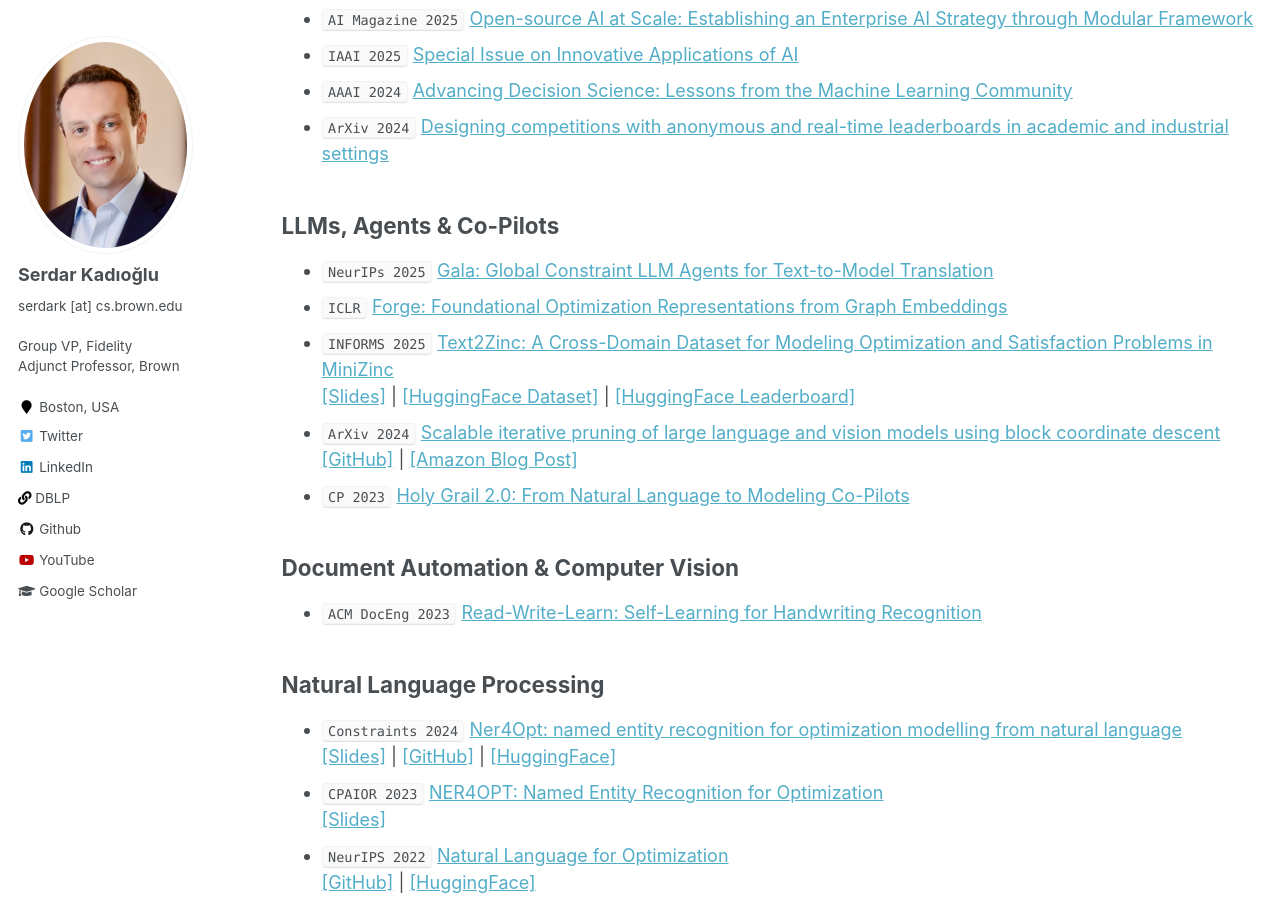
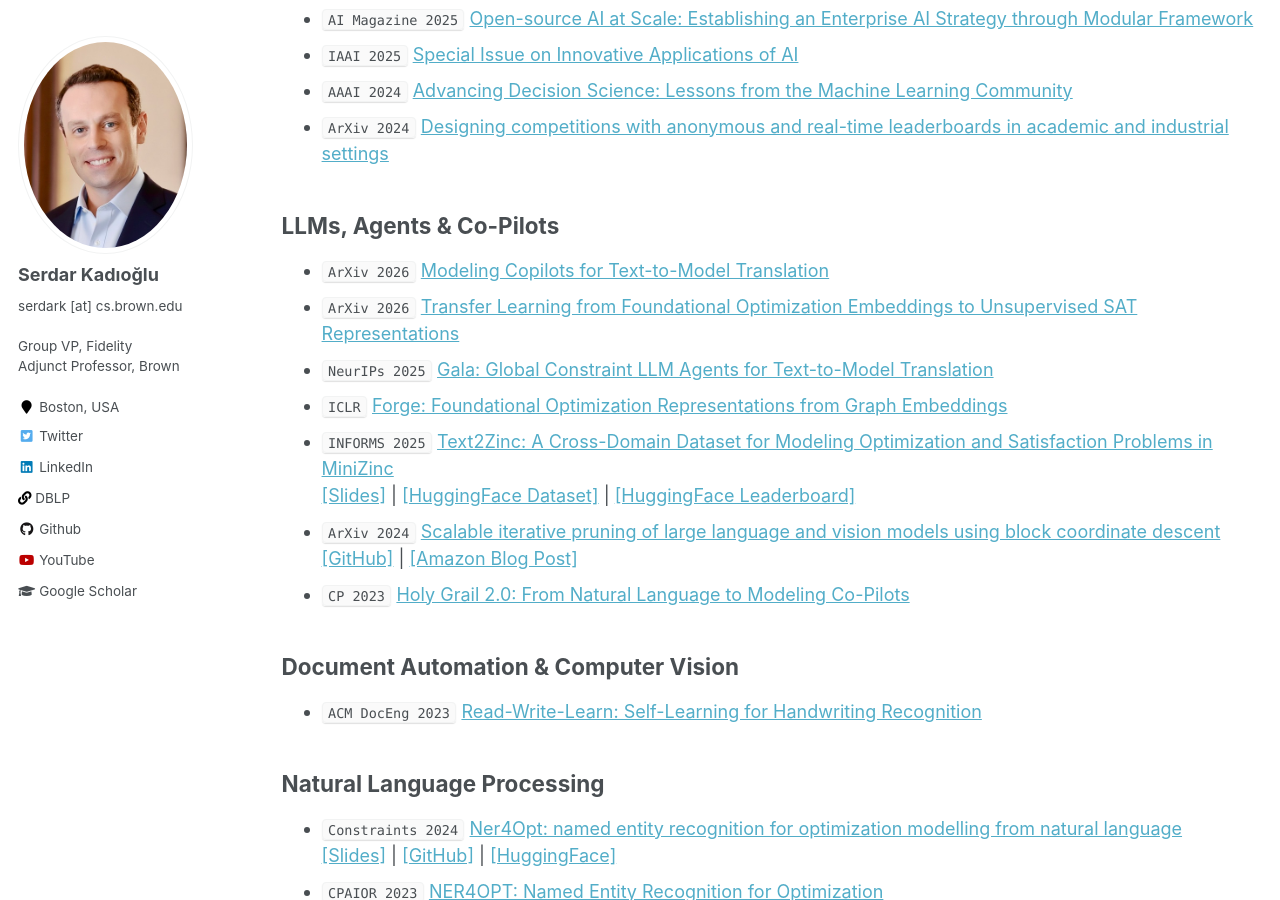
Before and after one commit to skadio/skadio.github.io, a Jekyll site: the page built from _pages/publications.md, in a window 1280 px wide and 900 px high, scrolled down 320 px. Built offline with Jekyll 4.4.1, drawn with Linux system fonts in a browser that asks for light colours.

Commit message:
Update publications.md

```diff
--- a/_pages/publications.md
+++ b/_pages/publications.md
@@ -32,6 +32,8 @@ author_profile: true
 * `ArXiv 2024` [Designing competitions with anonymous and real-time leaderboards in academic and industrial settings](https://arxiv.org/abs/2402.07936)
 
 ## LLMs, Agents & Co-Pilots
+* `ArXiv 2026` [Modeling Copilots for Text-to-Model Translation](https://arxiv.org/abs/2604.12955)
+* `ArXiv 2026` [Transfer Learning from Foundational Optimization Embeddings to Unsupervised SAT Representations](https://arxiv.org/abs/2604.15448)
 * `NeurIPs 2025` [Gala: Global Constraint LLM Agents for Text-to-Model Translation](https://arxiv.org/pdf/2509.08970)
 * `ICLR` [Forge: Foundational Optimization Representations from Graph Embeddings](https://arxiv.org/pdf/2508.20330)
 * `INFORMS 2025` [Text2Zinc: A Cross-Domain Dataset for Modeling Optimization and Satisfaction Problems in MiniZinc](https://arxiv.org/abs/2503.10642)<br>
```
